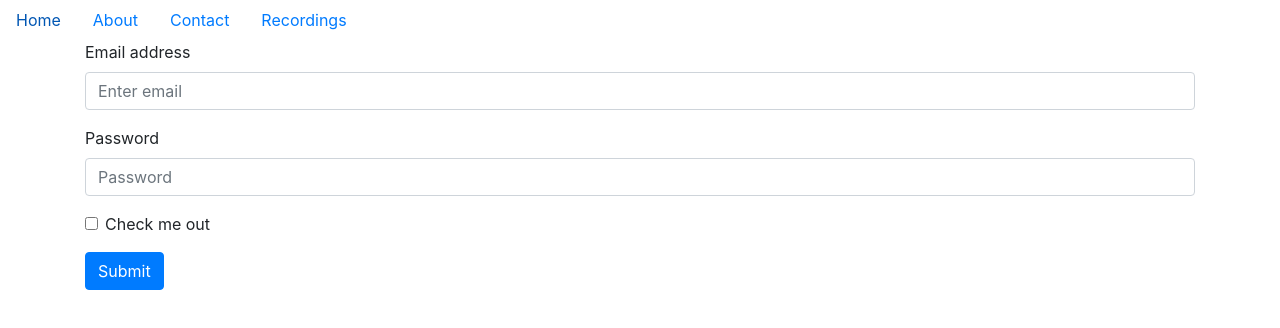
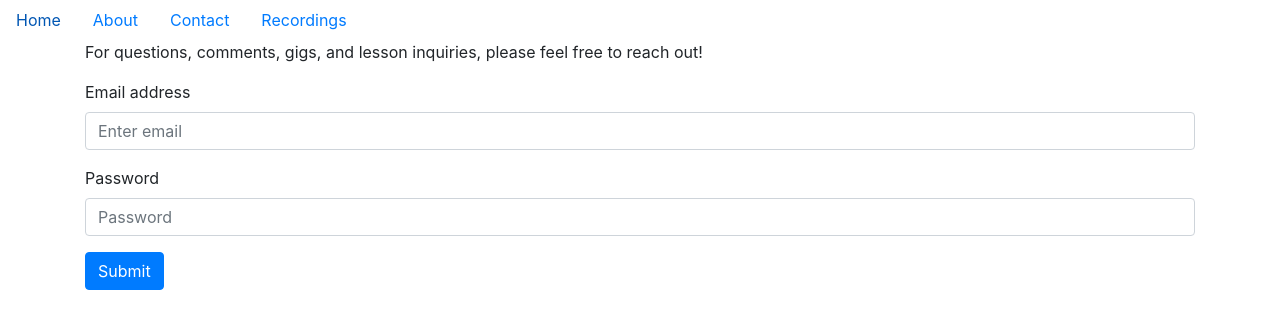
Before and after one commit to caroline-e-miller/trevor-king-bassoon, a React (Create React App) app: page /contact in a window 1280 px wide. Shown: the top 328 px of the page. Built offline with nearby package versions, Linux system fonts and the light colour scheme.

Commit message:
custom tailored contact page

```diff
--- a/src/components/pages/Contact/Contact.js
+++ b/src/components/pages/Contact/Contact.js
@@ -4,6 +4,7 @@ import { Form, Button, Container } from "react-bootstrap";
 function Contact() {
     return (
         <Container>
+            <p>For questions, comments, gigs, and lesson inquiries, please feel free to reach out!</p>
             <Form>
                 <Form.Group controlId="formBasicEmail">
                     <Form.Label>Email address</Form.Label>
@@ -14,9 +15,6 @@ function Contact() {
                     <Form.Label>Password</Form.Label>
                     <Form.Control type="password" placeholder="Password" />
                 </Form.Group>
-                <Form.Group controlId="formBasicCheckbox">
-                    <Form.Check type="checkbox" label="Check me out" />
-                </Form.Group>
                 <Button variant="primary" type="submit">
                     Submit
   </Button>
```
